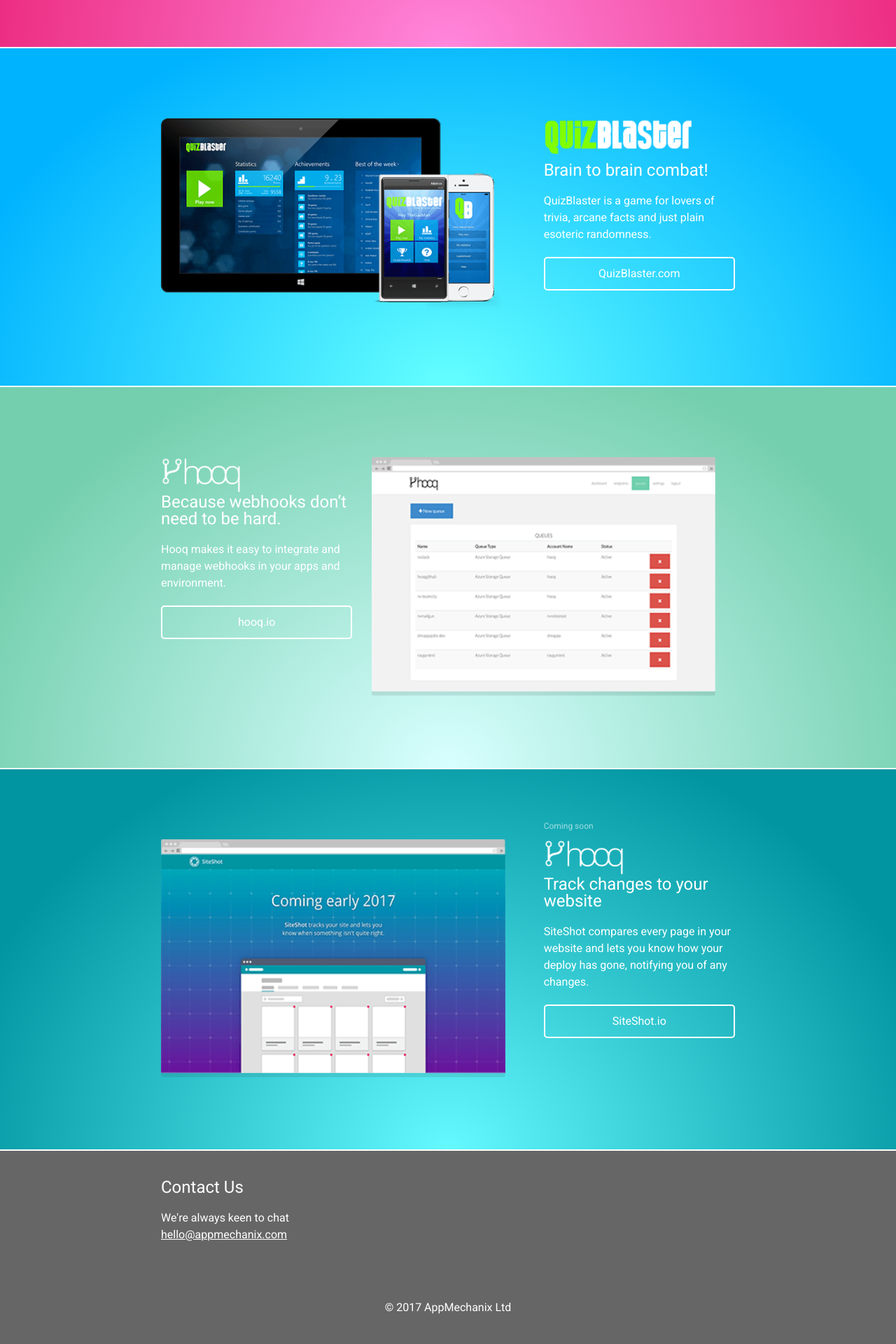
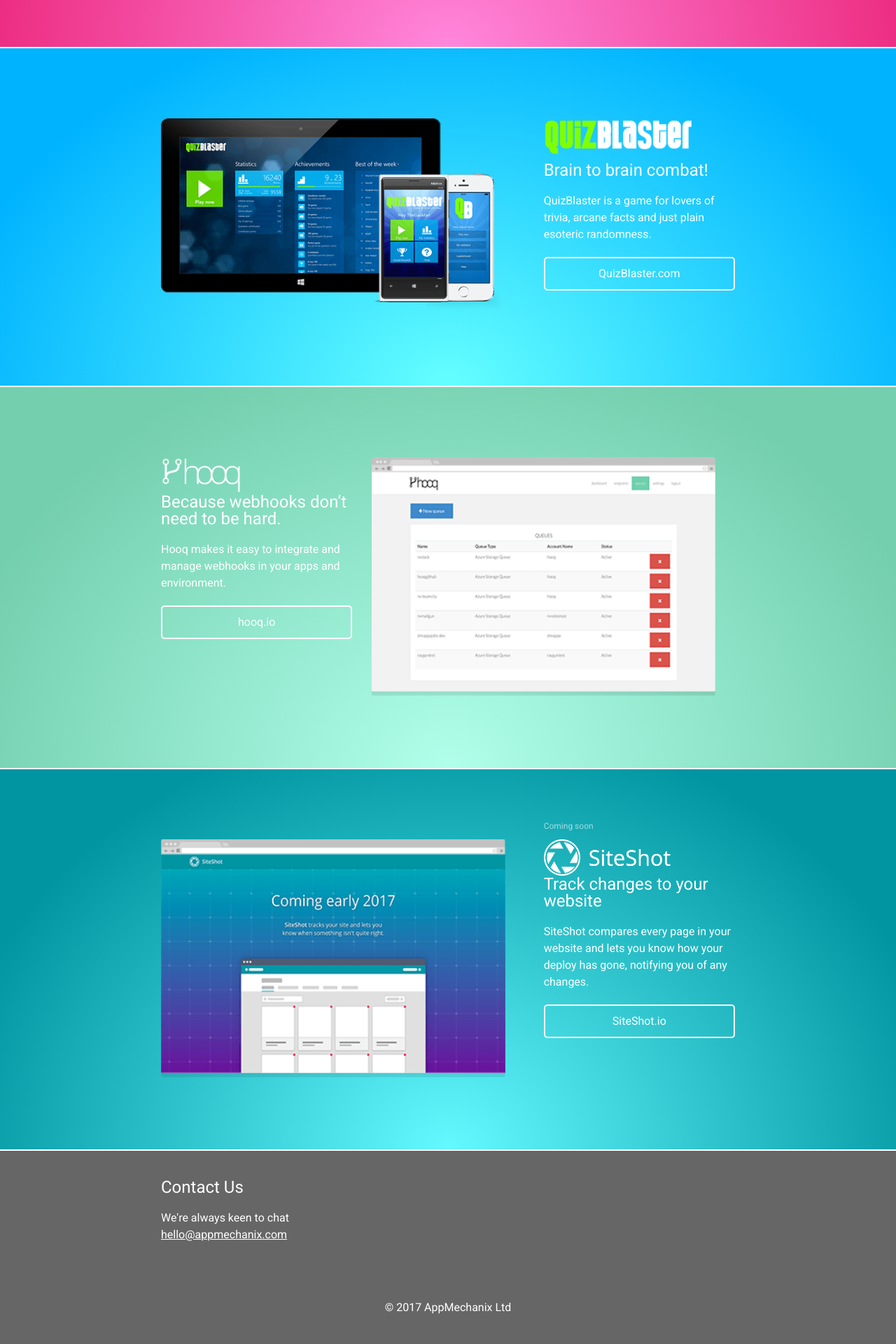
Before and after one commit to appmechanix/appmechanix.github.io, a Jekyll site: the page built from index.html, in a window 1280 px wide. Shown: the part 997-2917 px from the top of the page at 70% size. Built offline with Jekyll 4.4.1, drawn with Linux system fonts in a browser that asks for light colours.

Commit message:
Adjust background

```diff
--- a/_sass/_logo.scss
+++ b/_sass/_logo.scss
@@ -23,4 +23,8 @@
   &.logo--hooq {
     background-image: url(/img/hooq/logo.png);
   }
+
+  &.logo--siteshot {
+    background-image: url(/img/siteshot/logo.png);
+  }
 }
--- a/_sass/_panel.scss
+++ b/_sass/_panel.scss
@@ -119,7 +119,7 @@
   }
 
   &.panel--hooq {
-    background: radial-gradient(at bottom, $hooq + 100, $hooq 80%);
+    background: radial-gradient(at bottom, $hooq + 60, $hooq 80%);
 
     ::selection {
       color: #ffffff;
--- a/index.html
+++ b/index.html
@@ -124,7 +124,7 @@
                 >
             </div>
             <div class="pure-u-1-1 pure-u-md-1-3">
-                <h3 class="commingsoon logo logo--hooq">
+                <h3 class="commingsoon logo logo--siteshot">
                     SiteShot
                     <span>Coming soon</span>
                 </h3>
```
Also changed, not shown: 2 other files.
